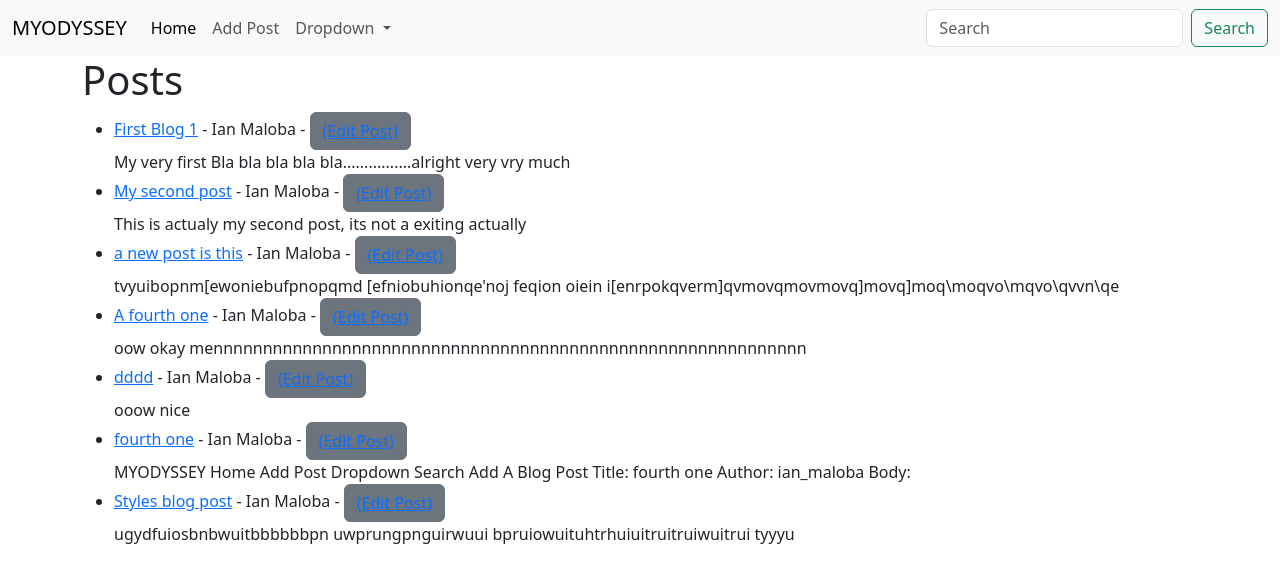
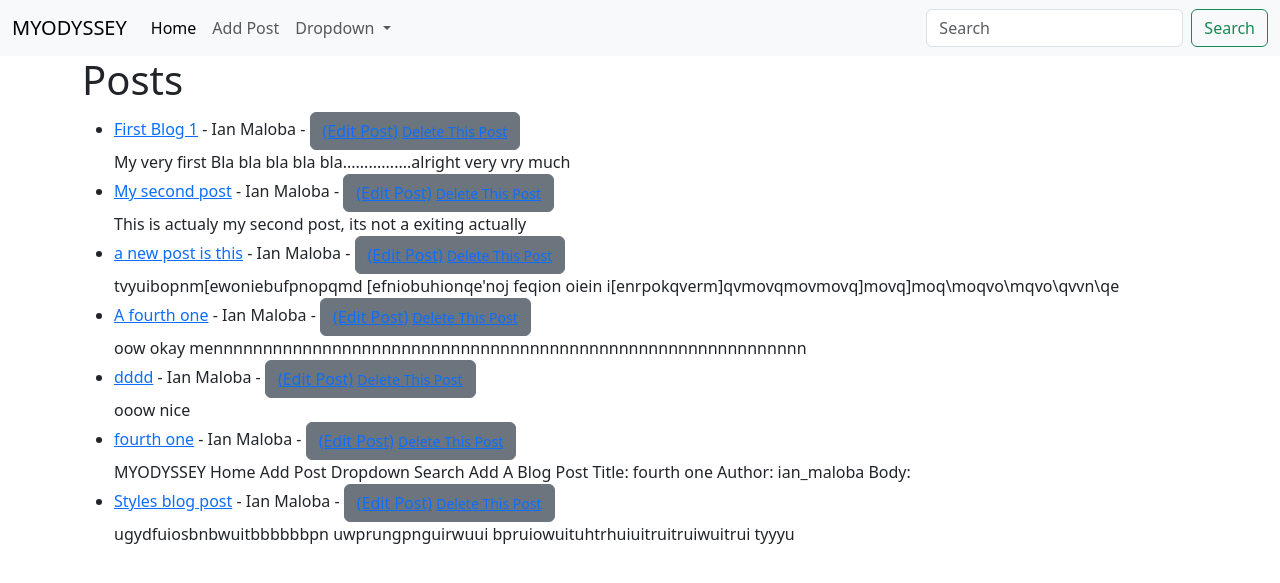
Before and after one commit to IanMalobaMwakha/Myodyssey, a Django app: page / in a window 1280 px wide. Shown: the top 583 px of the page. Run offline with Django 4.2, Linux system fonts and the light colour scheme; data comes from the database, SQL or seed files in the repository.

Commit message:
modified:   myodyssey/blog/templates/home.html

```diff
--- a/myodyssey/blog/templates/home.html
+++ b/myodyssey/blog/templates/home.html
@@ -6,7 +6,7 @@
         {% for post in object_list %}
             <li>
                 <a href="{% url 'article-detail' post.pk %}">{{ post.title }}</a> - {{ post.author.first_name }}
-                {{ post.author.last_name }} - <button class="btn btn-secondary"><a href="{% url 'update_post' post.pk %}">(Edit Post)</a></button><br>
+                {{ post.author.last_name }} - <button class="btn btn-secondary"><a href="{% url 'update_post' post.pk %}">(Edit Post)</a> <small><a href="{% url 'delete_post' post.pk %}">Delete This Post</a></small></button><br>
                 {{ post.body }}
             </li>
         {% endfor %}
```
